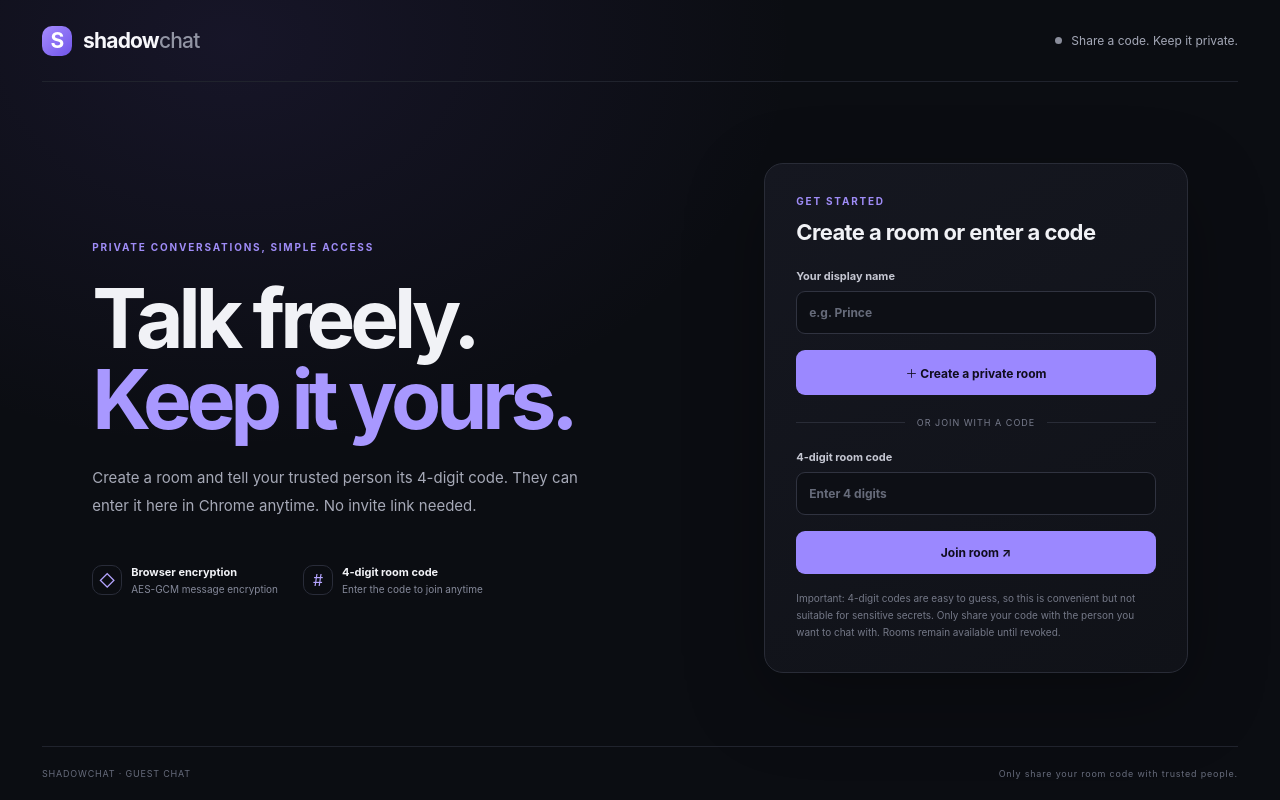
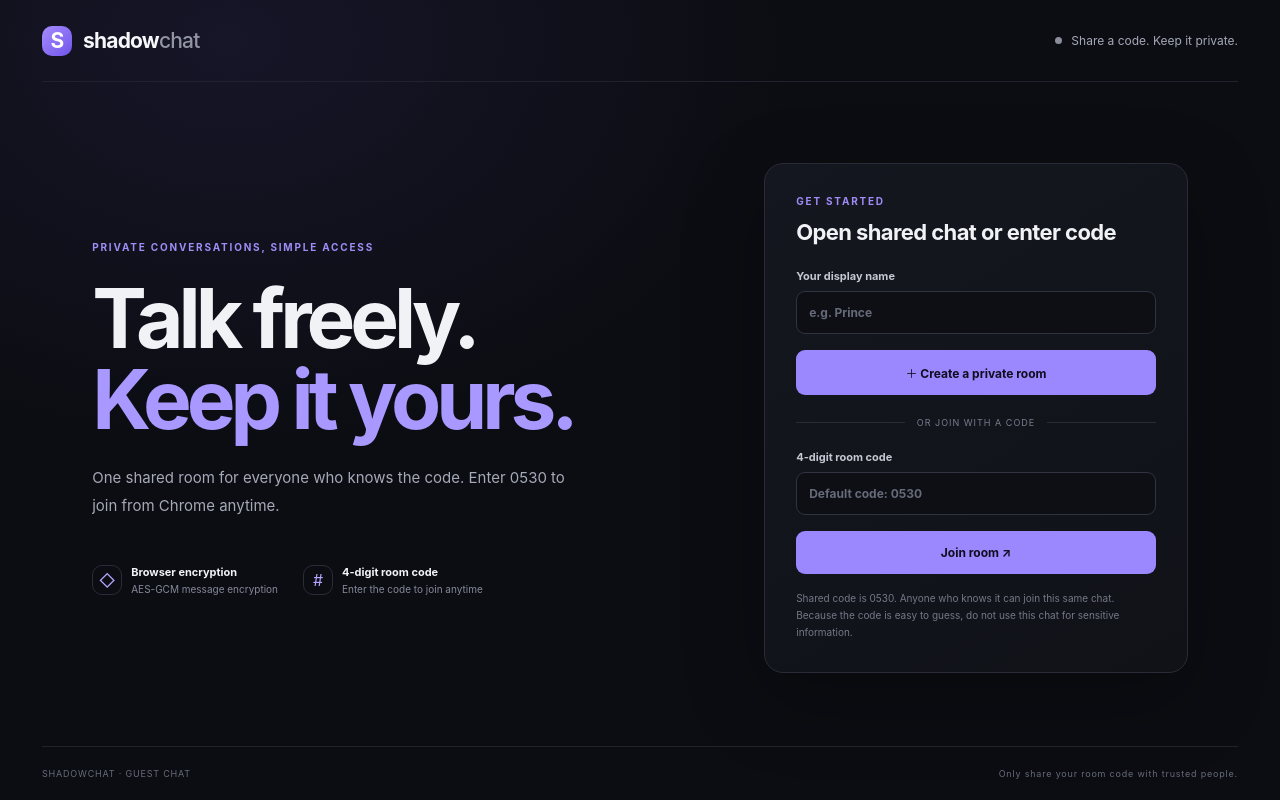
Before and after one commit to princeyadavwansi/Mywebsite-, a React (Vite) app in the folder shadowchat/: page / in a window 1280 px wide. Built offline with nearby package versions, Linux system fonts and the light colour scheme.

Commit message:
Use one shared ShadowChat room code

```diff
--- a/shadowchat/src/App.tsx
+++ b/shadowchat/src/App.tsx
@@ -87,7 +87,7 @@ export default function App() {
       const made = await api({ action: "create" });
       const roomKey = await keyFromCode(made.secret);
       const link = "";
-      localStorage.setItem("shadowchat_owner", made.ownerToken); setOwnerToken(made.ownerToken);
+      if (made.ownerToken) { localStorage.setItem("shadowchat_owner", made.ownerToken); setOwnerToken(made.ownerToken); } else { localStorage.removeItem("shadowchat_owner"); setOwnerToken(""); }
       setShareLink(link);
       await joinWithCode(made.secret, roomKey, name || "Owner");
     } catch (e) { setError(e instanceof Error ? e.message : "Could not create room"); }
@@ -134,8 +134,8 @@ export default function App() {
   }
   return <main className="guest-app">
     <header className="guest-header"><a className="brand" href="#"><span className="brand-mark">S</span><span>shadow<span className="brand-light">chat</span></span></a><span className="top-status"><i className={session ? "status-dot online" : "status-dot"}/>{session ? "Private room connected" : "Share a code. Keep it private."}</span></header>
-    {!session ? <section className="guest-welcome"><div className="guest-hero"><div className="eyebrow">PRIVATE CONVERSATIONS, SIMPLE ACCESS</div><h1>Talk freely.<br/><em>Keep it yours.</em></h1><p className="intro">Create a room and tell your trusted person its 4-digit code. They can enter it here in Chrome anytime. No invite link needed.</p><div className="feature-row"><div><span className="feature-icon">◇</span><strong>Browser encryption</strong><small>AES-GCM message encryption</small></div><div><span className="feature-icon">#</span><strong>4-digit room code</strong><small>Enter the code to join anytime</small></div></div></div>
-      <div className="guest-card"><div className="card-kicker">GET STARTED</div><h2>Create a room or enter a code</h2><label>Your display name<input value={name} onChange={e=>setName(e.target.value)} placeholder="e.g. Prince" maxLength={40}/></label><button className="primary-button" disabled={busy} onClick={()=>void createRoom()}>{busy ? "Creating room…" : "＋ Create a private room"}</button><div className="guest-divider"><span>OR JOIN WITH A CODE</span></div><form onSubmit={joinRoom}><label>4-digit room code<input value={code} onChange={e=>setCode(e.target.value.replace(/\D/g,"").slice(0,4))} placeholder="Enter 4 digits" inputMode="numeric" maxLength={4} pattern="[0-9]{4}" required/></label><button className="primary-button" disabled={busy}>{busy ? "Joining…" : "Join room ↗"}</button></form><p className="fine-print">Important: 4-digit codes are easy to guess, so this is convenient but not suitable for sensitive secrets. Only share your code with the person you want to chat with. Rooms remain available until revoked.</p>{error && <p className="error-text">{error}</p>}</div>
+    {!session ? <section className="guest-welcome"><div className="guest-hero"><div className="eyebrow">PRIVATE CONVERSATIONS, SIMPLE ACCESS</div><h1>Talk freely.<br/><em>Keep it yours.</em></h1><p className="intro">One shared room for everyone who knows the code. Enter 0530 to join from Chrome anytime.</p><div className="feature-row"><div><span className="feature-icon">◇</span><strong>Browser encryption</strong><small>AES-GCM message encryption</small></div><div><span className="feature-icon">#</span><strong>4-digit room code</strong><small>Enter the code to join anytime</small></div></div></div>
+      <div className="guest-card"><div className="card-kicker">GET STARTED</div><h2>Open shared chat or enter code</h2><label>Your display name<input value={name} onChange={e=>setName(e.target.value)} placeholder="e.g. Prince" maxLength={40}/></label><button className="primary-button" disabled={busy} onClick={()=>void createRoom()}>{busy ? "Creating room…" : "＋ Create a private room"}</button><div className="guest-divider"><span>OR JOIN WITH A CODE</span></div><form onSubmit={joinRoom}><label>4-digit room code<input value={code} onChange={e=>setCode(e.target.value.replace(/\D/g,"").slice(0,4))} placeholder="Default code: 0530" inputMode="numeric" maxLength={4} pattern="[0-9]{4}" required/></label><button className="primary-button" disabled={busy}>{busy ? "Joining…" : "Join room ↗"}</button></form><p className="fine-print">Shared code is 0530. Anyone who knows it can join this same chat. Because the code is easy to guess, do not use this chat for sensitive information.</p>{error && <p className="error-text">{error}</p>}</div>
     </section> : <section className="guest-chat"><div className="guest-chat-head"><div><div className="card-kicker">YOUR PRIVATE SPACE</div><h2>Conversation</h2><p>Signed in as <strong>{session.displayName}</strong></p></div><div className="chat-actions"><div className="room-code-pill">ROOM CODE <strong>{code}</strong></div>{ownerToken && <button className="outline-button danger" onClick={()=>void revokeRoom()} disabled={busy}>Revoke room</button>}<button className="outline-button" onClick={leave}>Leave</button></div></div>
       <div className="security-banner"><span>◇</span><div><strong>Encrypted in your browser</strong><small>Messages are encrypted in the browser, but a 4-digit code is weak. Do not use this for sensitive information.</small></div></div>
       <div className="timeline guest-timeline" ref={timeline}>{messages.length===0 ? <div className="empty-chat"><div className="empty-lock">◇</div><h3>Start the conversation.</h3><p>Tell your trusted person this room code so they can join from the website.</p></div> : messages.map(m=><div key={m.id} className={"message-row "+(m.mine?"mine":"")}><div className="message-stack">{!m.mine && <small className="sender">{m.sender}</small>}<div className="bubble">{m.body}</div><time>{m.time}</time></div></div>)}</div>
```
